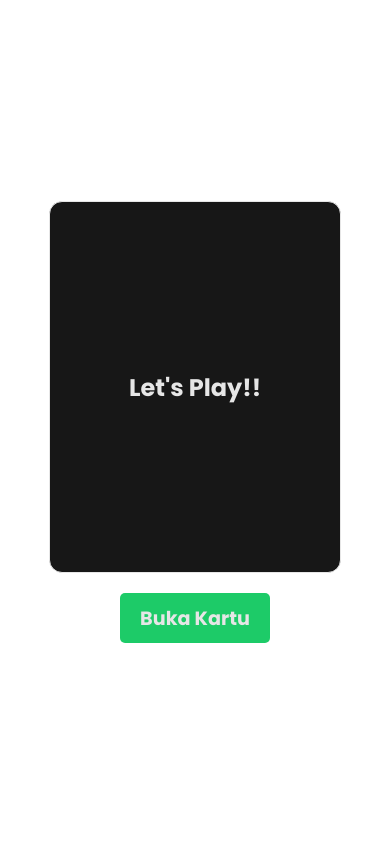
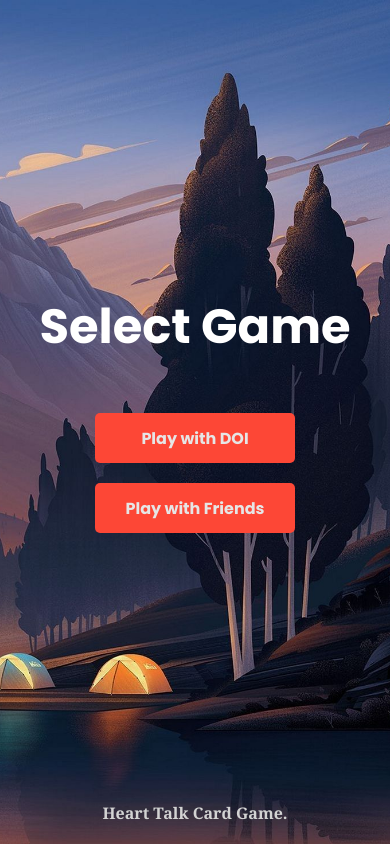
Before and after one commit to imammbgn/Heart-Talk, a plain HTML site: page main.html in a window 390 px wide. Drawn offline with Linux system fonts and the light colour scheme; no server answers.

Commit message:
add feature

```diff
--- /dev/null
+++ b/css/doi.css
@@ -0,0 +1,112 @@
+* {
+  margin: 0;
+  padding: 0;
+  box-sizing: border-box;
+}
+
+body {
+    height: 100vh;
+    overflow: hidden;
+    background-image: url("../assets/bg.jpg");
+    background-size: cover;
+    background-position: center;
+    background-repeat: no-repeat;
+    font-family: Poppins, sans-serif;
+    color: rgb(211, 211, 211);
+    display: flex;
+    justify-content: center;
+    align-items: center;
+    flex-direction: column;
+}
+
+.container {
+    width: 250px;
+    height: 360px;
+    perspective: 1000px;
+}
+
+.card {
+    height: 100%;
+    width: 100%;
+    position: relative;
+    transition: transform 1s;
+    transform-style: preserve-3d;
+    -webkit-transition: transform 1s;
+    -moz-transition: transform 1s;
+    -ms-transition: transform 1s;
+    -o-transition: transform 1s;
+}
+
+.card.flip-front {
+    transform: rotateY(180deg);
+    -webkit-transform: rotateY(180deg);
+    -moz-transform: rotateY(180deg);
+    -ms-transform: rotateY(180deg);
+    -o-transform: rotateY(180deg);
+
+}
+.card.flip-back {
+    transform: rotateY(540deg);
+    -webkit-transform: rotateY(540deg);
+    -moz-transform: rotateY(540deg);
+    -ms-transform: rotateY(540deg);
+    -o-transform: rotateY(540deg);
+}
+
+.front, .back{
+    height: 100%;
+    width: 100%;
+    border-radius: 1rem;
+    position: absolute;
+    box-shadow: 0 0 5px 2px rgba(50, 50, 50, 0.25);
+    -webkit-border-radius: 1rem;
+    -moz-border-radius: 1rem;
+    -ms-border-radius: 1rem;
+    -o-border-radius: 1rem;
+    backface-visibility: hidden;
+    -webkit-backface-visibility: hidden;
+}
+
+.front {
+    background-image: url(../assets/front-card.jpg);
+}
+
+.back {
+    background-image: url("../assets/back-card.jpg");
+    background-size: cover;
+    background-position: center;
+    background-repeat: no-repeat;
+    transform: rotateY(180deg);
+    -webkit-transform: rotateY(180deg);
+    -moz-transform: rotateY(180deg);
+    -ms-transform: rotateY(180deg);
+    -o-transform: rotateY(180deg);
+    display: flex;
+    justify-content: center;
+    align-items: center;
+    padding-left: 25px;
+    padding-right: 25px;
+}
+
+.question {
+    font-size: 1.2rem;
+    text-align: center;
+}
+
+#btn {
+    width: 150px;
+    height: 45px;
+    margin-top: 20px;
+    font-weight: 700;
+    font-size: larger;
+    font-family: Poppins;
+    border: none;
+    background-color: #fd4736;
+    color: #e6e6e6;
+    border-radius: 5px;
+    cursor: pointer;
+    -webkit-border-radius: 5px;
+    -moz-border-radius: 5px;
+    -ms-border-radius: 5px;
+    -o-border-radius: 5px;
+}
--- /dev/null
+++ b/css/home.css
@@ -0,0 +1,95 @@
+* {
+  margin: 0;
+  padding: 0;
+  box-sizing: border-box;
+}
+
+body {
+  height: 100vh;
+  overflow: hidden;
+  background-image: url("../assets/home-bg.jpg");
+  background-size: cover;
+  background-position: top;
+  background-repeat: no-repeat;
+  font-family: Poppins, sans-serif;
+  color: rgb(211, 211, 211);
+  display: flex;
+  justify-content: center;
+  align-items: center;
+  flex-direction: column;
+}
+
+@media (max-width: 768px) {
+  body {
+    height: 100vh;
+    width: 100%;
+    background-image: url("../assets/mobile-home.jpg");
+    background-position: center;
+  }
+
+  .container {
+    width: 90vw; /* Adjust the width relative to viewport width */
+    height: auto;
+    margin-bottom: 10px; /* Allow height to adjust based on content */
+  }
+
+  .container-btn {
+    display: flex;
+    flex-direction: column;
+    align-items: center;
+  }
+}
+
+.container {
+  width: 100%px;
+  height: 360px;
+  display: flex;
+  flex-direction: column;
+  align-items: center;
+  justify-content: center;
+  box-sizing: border-box;
+}
+
+h1 {
+  font-size: 3rem;
+  color: #ffff;
+  margin-bottom: 40px;
+}
+
+.container-btn {
+  width: 100%;
+}
+
+.btn {
+  width: 200px;
+  height: 50px;
+  margin-top: 20px;
+  font-weight: 700;
+  font-size: medium;
+  font-family: Poppins;
+  border: none;
+  background-color: #fd4736;
+  color: #e6e6e6;
+  border-radius: 5px;
+  margin: 10px;
+  cursor: pointer;
+  -webkit-border-radius: 5px;
+  -moz-border-radius: 5px;
+  -ms-border-radius: 5px;
+  -o-border-radius: 5px;
+  transition: 0.5s;
+  -webkit-transition: 0.5s;
+  -moz-transition: 0.5s;
+  -ms-transition: 0.5s;
+  -o-transition: 0.5s;
+}
+
+.btn:hover {
+  scale: 110%;
+}
+
+.tag {
+  font-family: Georgia, "Times New Roman", Times, serif;
+  position: absolute;
+  bottom: 20px;
+}
--- a/style.css
+++ b/css/post.css
@@ -8,27 +8,10 @@ body {
     align-items: center;
     height: 100vh;
     margin: 0;
-}
-
-#card {
-    width: 250px;
-    height: 330px;
-    padding: 20px;
-    background-color: rgb(23, 23, 23);
-    border: 1px solid #e6e6e6;
-    border-radius: 13px;
-    -webkit-border-radius: 13px;
-    -moz-border-radius: 13px;
-    -ms-border-radius: 13px;
-    -o-border-radius: 13px;
-    display: flex;
-    justify-content: center;
-    align-items: center;
-    text-align: center;
-}
-
-#question {
-    color: #e6e6e6;
+    background-image: url('../assets/home-bg.jpg');
+    background-size: cover;
+    background-position: center;
+    background-repeat: no-repeat;
 }
 
 #btn {
@@ -62,6 +45,7 @@ form {
     font-weight: 600;
     margin-bottom: 10px;
     margin-top: 10px;
+    color: #e6e6e6;
 }
 
 .input {
--- a/heart-talk.html
+++ b/main.html
@@ -11,14 +11,21 @@
     />
     <title>Heart Talk</title>
 
-    <link rel="stylesheet" href="style.css" />
+    <link rel="stylesheet" href="./css/home.css" />
   </head>
   <body>
-    <div id="card">
-      <h2 id="question">Let's Play!!</h2>
+    <div class="container">
+      <h1>Select Game</h1>
+      <div class="container-btn">
+        <a href="./page/heart-talk.html"><button class="btn">Play with DOI</button></a>
+        <a><button class="btn">Play with Friends</button></a>
+      </div>
     </div>
-    <button id="btn">Buka Kartu</button>
+  </div>
+</div>
 
-    <script src="scriptget.js"></script>
+<h4 class="tag">Heart Talk Card Game.</h4>
+
+    <!-- <script src="./js/script_test.js"></script> -->
   </body>
 </html>
```
Also changed, not shown: js/script_get.js (added, +62 -0 lines), js/script_post.js (renamed from scriptpost.js, +1 -7 lines), netlify/functions/get-questions.js (added, +40 -0 lines), netlify/functions/post-questions.js (added, +38 -0 lines), page/heart-talk.html (added, +29 -0 lines), page/upload_question.html (renamed from upload_question.html, +2 -3 lines), assets/back-card.jpg (added), assets/bg.jpg (added), assets/front-card.jpg (added), assets/home-bg.jpg (added), assets/mobile-home.jpg (added), js/test.js (renamed from scriptget.js), netlify.toml.
